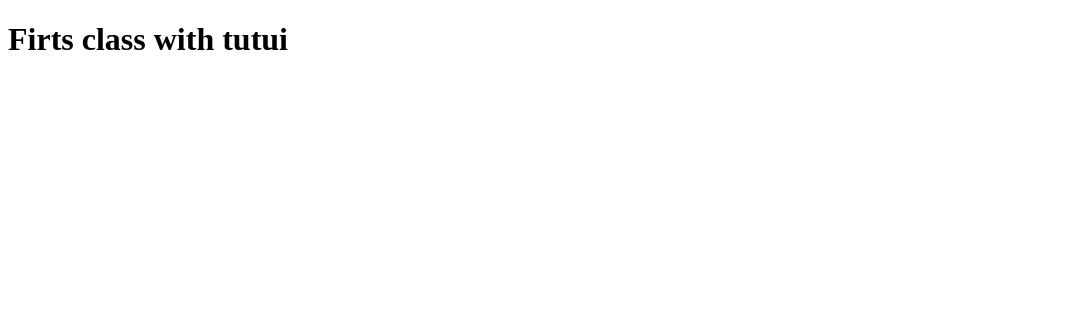
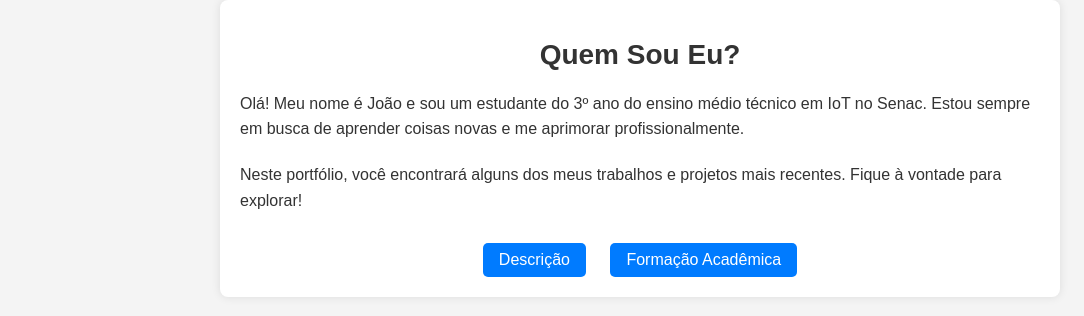
Before and after one commit to joaohenrik/Senac, a plain HTML site: page index.html in a window 1280 px wide. Shown: the whole page, without its empty margins (0-1084 px from the left). Drawn offline with Linux system fonts and the light colour scheme.

Commit message:
atualização

```diff
--- a/index.html
+++ b/index.html
@@ -2,10 +2,78 @@
 <html lang="pt-br">
 <head>
     <meta charset="UTF-8">
-    <meta name="viewport" content="width=device-width, initial-scale=1.0">
-    <title>Document</title>
+    <title>Sobre Mim</title>
+    <style>
+        body {
+            font-family: Arial, sans-serif;
+            margin: 0;
+            padding: 0;
+            background-color: #f4f4f4;
+            color: #333;
+        }
+        .container {
+            max-width: 800px;
+            margin: 0 auto;
+            padding: 20px;
+            background-color: #fff;
+            border-radius: 8px;
+            box-shadow: 0px 0px 10px rgba(0, 0, 0, 0.1);
+        }
+        h1 {
+            color: #333;
+            font-size: 28px;
+            margin-bottom: 20px;
+            text-align: center;
+        }
+        p {
+            font-size: 16px;
+            line-height: 1.6;
+            margin-bottom: 20px;
+        }
+        a {
+            color: #007bff;
+            text-decoration: none;
+            transition: color 0.3s ease;
+        }
+        a:hover {
+            color: #0056b3;
+        }
+        .social-links {
+            margin-top: 20px;
+            text-align: center;
+        }
+        .social-links a {
+            margin: 0 10px;
+            font-size: 24px;
+        }
+        .page-links {
+            text-align: center;
+            margin-top: 30px;
+        }
+        .page-links a {
+            display: inline-block;
+            margin: 0 10px;
+            padding: 8px 16px;
+            background-color: #007bff;
+            color: #fff;
+            border-radius: 5px;
+            text-decoration: none;
+            transition: background-color 0.3s ease;
+        }
+        .page-links a:hover {
+            background-color: #0056b3;
+        }
+    </style>
 </head>
 <body>
-    <h1>Firts class with tutui</h1>
+    <div class="container">
+        <h1>Quem Sou Eu?</h1>
+        <p>Olá! Meu nome é João e sou um estudante do 3º ano do ensino médio técnico em IoT no Senac. Estou sempre em busca de aprender coisas novas e me aprimorar profissionalmente.</p>
+        <p>Neste portfólio, você encontrará alguns dos meus trabalhos e projetos mais recentes. Fique à vontade para explorar!</p>
+        <div class="page-links">
+            <a href="about.html">Descrição</a>
+            <a href="curriculo.html">Formação Acadêmica</a>
+        </div>
+    </div>
 </body>
 </html>
```
Also changed, not shown: about.html (added, +54 -0 lines), curriculo.html (added, +60 -0 lines).
